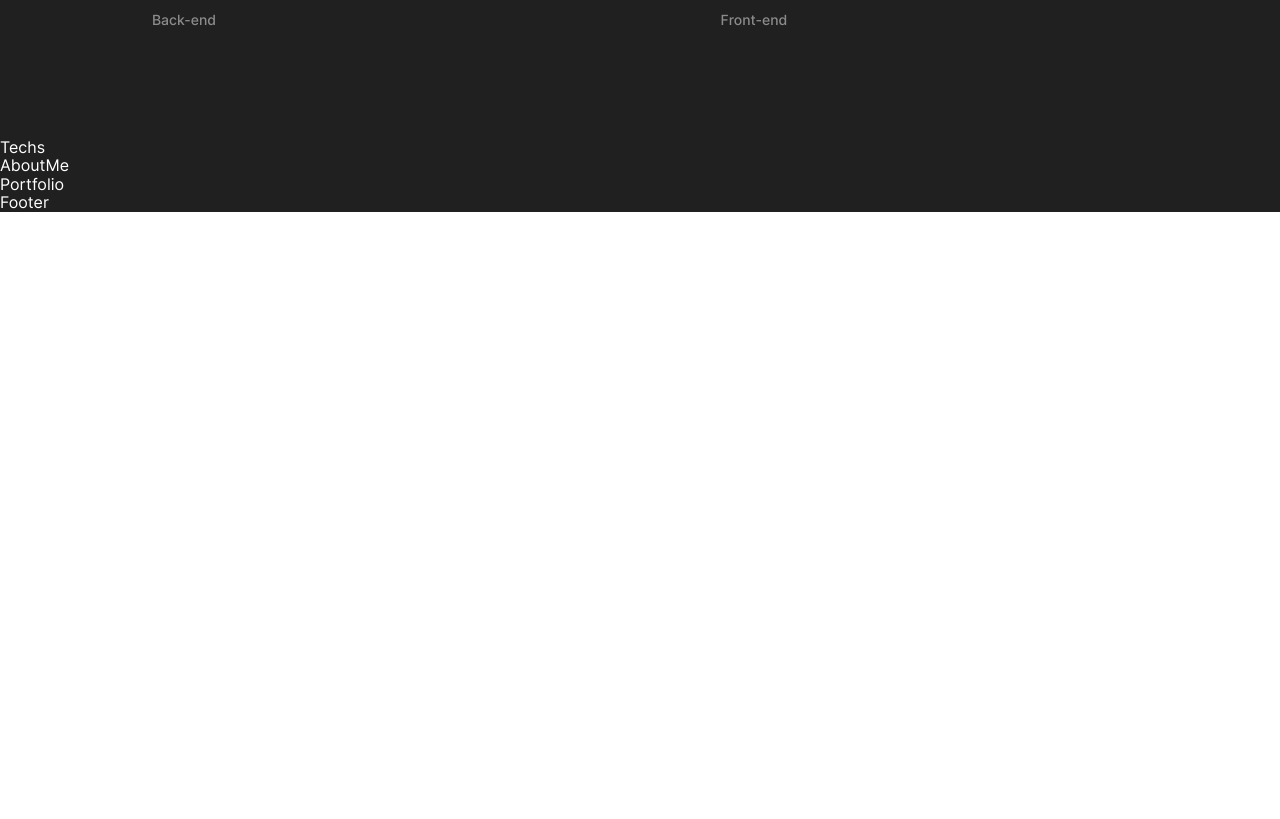
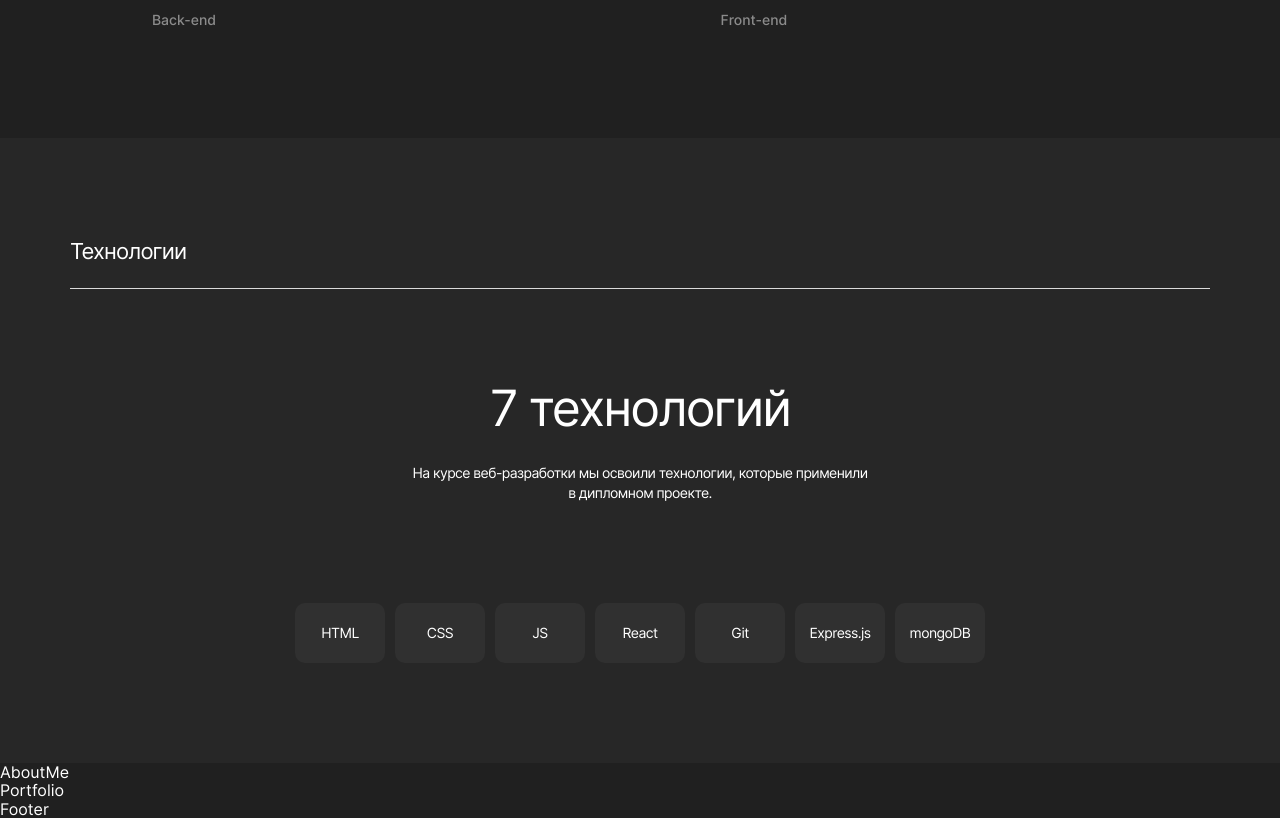
Before and after one commit to hideto13/movies-explorer-frontend, a React (Create React App) app: page / in a window 1280 px wide. Shown: the part 1060-1879 px from the top of the page. Before the commit the page ends 1272 px from the top, so only its background shows below. Built offline with nearby package versions, Linux system fonts and the light colour scheme.

Commit message:
Add techs section

```diff
--- a/src/components/Techs/Techs.css
+++ b/src/components/Techs/Techs.css
@@ -0,0 +1,64 @@
+.techs {
+  background: #272727;
+}
+
+.techs__container {
+  max-width: 1200px;
+  margin: 0 auto;
+  padding: 100px 30px;
+  box-sizing: border-box;
+}
+
+.techs__title {
+  margin: 0 0 23px;
+  font-size: 22px;
+  font-weight: 400;
+  line-height: 27px;
+  letter-spacing: -0.04em;
+  text-align: left;
+}
+.techs__info {
+  border-top: 1px solid #dadada;
+  display: flex;
+  flex-direction: column;
+  padding-top: 90px;
+  align-items: center;
+}
+
+.techs__subtitle {
+  margin: 0 0 26px;
+
+  font-size: 50px;
+  font-weight: 400;
+  line-height: 58px;
+  letter-spacing: -0.04em;
+  text-align: center;
+}
+.techs__text {
+  margin: 0 0 100px;
+  max-width: 460px;
+  font-size: 14px;
+  font-weight: 400;
+  line-height: 20px;
+  letter-spacing: -0.04em;
+  text-align: center;
+}
+.techs__list {
+  margin: 0;
+  padding: 0;
+  list-style: none;
+  display: flex;
+  gap: 10px;
+}
+.techs__item {
+  font-size: 14px;
+  font-weight: 400;
+  line-height: 17px;
+  letter-spacing: -0.04em;
+  text-align: center;
+  background: #303030;
+  padding: 21px 14px 22px;
+  min-width: 90px;
+  border-radius: 10px;
+  box-sizing: border-box;
+}
--- a/src/components/Techs/Techs.js
+++ b/src/components/Techs/Techs.js
@@ -1,7 +1,29 @@
 import "./Techs.css";
 
 function Techs() {
-  return <div>Techs</div>;
+  return (
+    <section className="techs">
+      <div className="techs__container">
+        <h2 className="techs__title">Технологии</h2>
+        <div className="techs__info">
+          <h3 className="techs__subtitle">7 технологий</h3>
+          <p className="techs__text">
+            На курсе веб-разработки мы освоили технологии, которые применили в
+            дипломном проекте.
+          </p>
+          <ul className="techs__list">
+            <li className="techs__item">HTML</li>
+            <li className="techs__item">CSS</li>
+            <li className="techs__item">JS</li>
+            <li className="techs__item">React</li>
+            <li className="techs__item">Git</li>
+            <li className="techs__item">Express.js</li>
+            <li className="techs__item">mongoDB</li>
+          </ul>
+        </div>
+      </div>
+    </section>
+  );
 }
 
 export default Techs;
```
